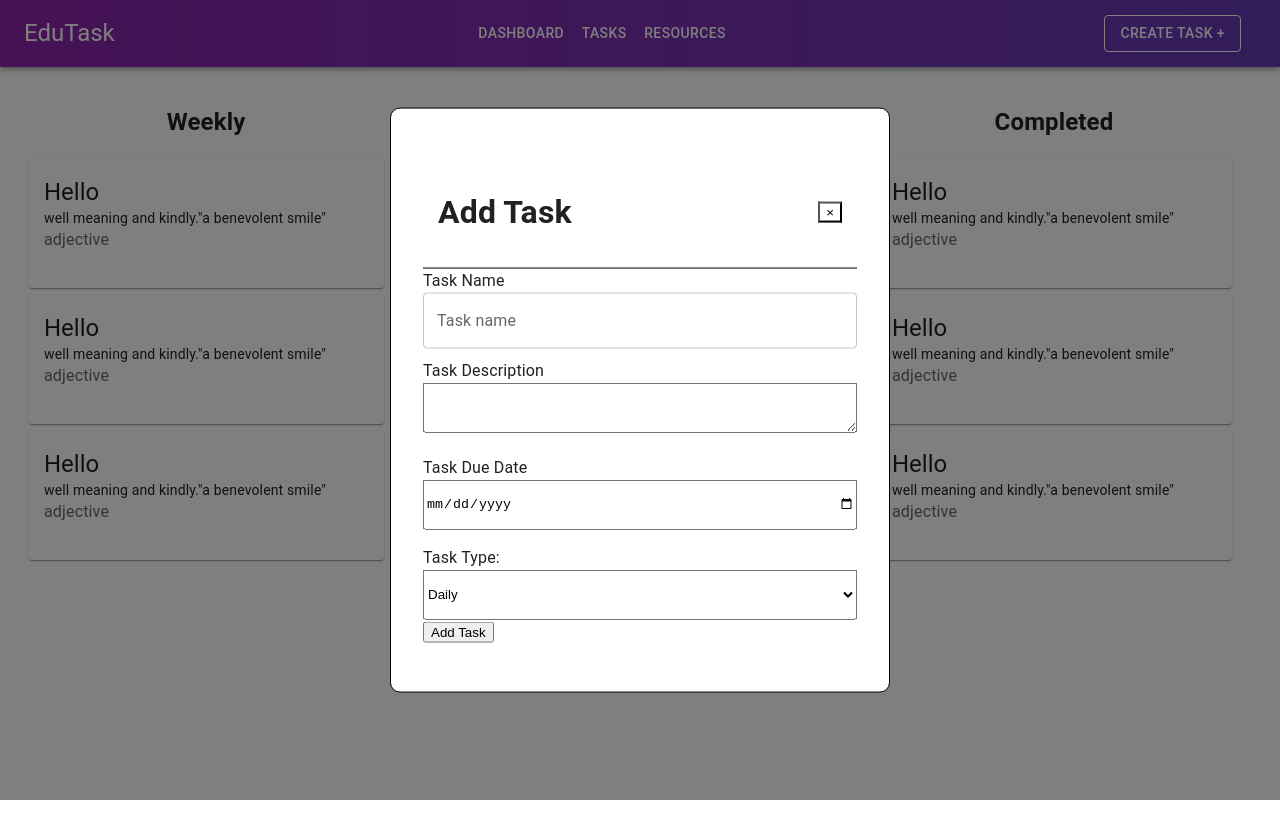
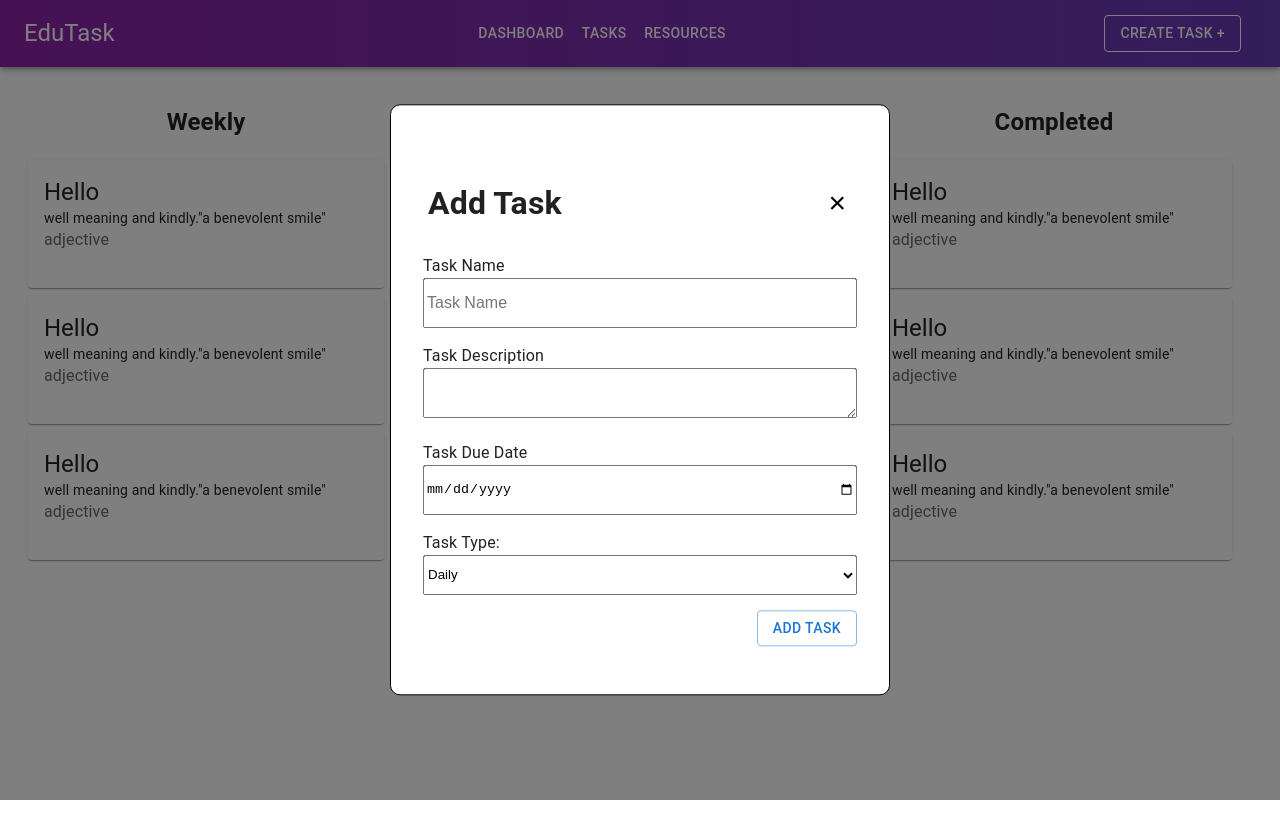
Before and after one commit to horiaomar25/edu-task, a Next.js app in the folder edutask/: page /tasks in a window 1280 px wide. Both pictures are taken after a click on the button "CREATE TASK +". Shown: the top 838 px of the page. Built offline with nearby package versions, Linux system fonts and the light colour scheme.

Commit message:
more styling added to form

```diff
--- a/edutask/app/tasks/TaskForm.jsx
+++ b/edutask/app/tasks/TaskForm.jsx
@@ -1,11 +1,7 @@
-import TextField from "@mui/material/TextField";
-import Textarea from "@mui/material/TextareaAutosize";
-import { useState } from "react";
-
-const TaskForm = ({handleClose}) => {
+import Button from '@mui/material/Button';
 
 
-
+const TaskForm = ({ handleClose }) => {
   return (
     <div
       style={{
@@ -26,22 +22,30 @@ const TaskForm = ({handleClose}) => {
       <div
         style={{
           display: "flex",
-          padding: "10px 15px",
+          padding: "5px ",
           justifyContent: "space-between",
           alignItems: "center",
-          borderBottom: "1px solid black",
         }}
       >
         <h1>Add Task</h1>
-        <button onClick={handleClose} id="close-button" style={{ background: "transparent" }}>
-
+        <button
+          onClick={handleClose}
+          id="close-button"
+          style={{ background: "transparent", border: "none", fontSize: "30px" }}
+        >
           &times;
         </button>
       </div>
+
       <form>
         <label htmlFor="taskName">Task Name</label>
-        <TextField
-          sx={{ width: "400px", height: "50px", width: '100%'}}
+        <input
+          style={{
+            width: "400px",
+            height: "50px",
+            width: "100%",
+            fontSize: "16px",
+          }}
           label="Task name"
           variant="outlined"
           type="text"
@@ -50,32 +54,81 @@ const TaskForm = ({handleClose}) => {
           placeholder="Task Name"
         />
 
-        <label htmlFor="taskDescription" style={{display: 'block', marginTop: '1em'}}>Task Description</label>
-        <textarea style={{ width: "400px", height: "50px", width: '100%'}} rows="4" cols="50">
+        <label
+          htmlFor="taskDescription"
+          style={{ display: "block", marginTop: "1em" }}
+        >
+          Task Description
+        </label>
+        <textarea
+          style={{
+            width: "400px",
+            height: "50px",
+            width: "100%",
+            fontSize: "16px",
+          }}
+          rows="4"
+          cols="50"
+        ></textarea>
 
-</textarea>
-
-
-        <label htmlFor="taskDueDate" style={{display: 'block', marginTop: '1em'}}>Task Due Date</label>
+        <label
+          htmlFor="taskDueDate"
+          style={{ display: "block", marginTop: "1em" }}
+        >
+          Task Due Date
+        </label>
         <input
-          style={{ width: "400px", height: "50px",width: '100%' }}
+          style={{ width: "400px", height: "50px", width: "100%" }}
           type="date"
           id="taskDueDate"
           name="taskDueDate"
           placeholder="Task Due Date"
         />
 
-        <label htmlFor="taskType" style={{display: 'block', marginTop: '1em'}}>Task Type:</label>
-        <select  style={{width: '400px', height: '50px', width: '100%'}}id="select-type" name="task_type">
-          <option value="Daily" id="daily">
+        <label
+          htmlFor="taskType"
+          style={{ display: "block", marginTop: "1em" }}
+        >
+          Task Type:
+        </label>
+        <select
+          style={{
+            width: "400px",
+            height: "40px",
+            width: "100%",
+            marginBottom: "15px",
+          }}
+          id="select-type"
+          name="task_type"
+        >
+          <option
+            style={{
+              width: "400px",
+              height: "40px",
+              width: "100%",
+              marginBottom: "15px",
+            }}
+            value="Daily"
+            id="daily"
+          >
             Daily
           </option>
-          <option value="Weekly" id="weekly">
+          <option
+            style={{
+              width: "400px",
+              height: "40px",
+              width: "100%",
+              marginBottom: "15px",
+            }}
+            value="Weekly"
+            id="weekly"
+          >
             Weekly
           </option>
         </select>
 
-        <button type="submit">Add Task</button>
+
+        <Button sx={{float: "right"}}type="submit" variant="outlined">Add Task</Button>
       </form>
     </div>
   );
```
